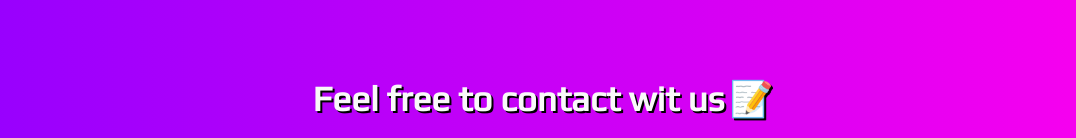
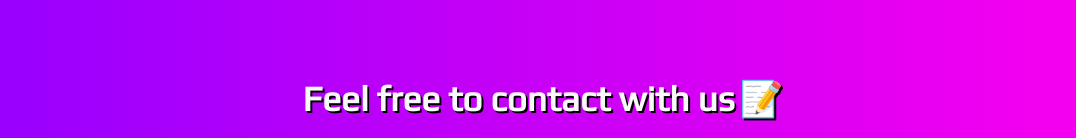
Before and after one commit to ykondrat/formsender, a website: page public/index.html in a window 1280 px wide. Shown: the part 1882-2020 px from the top of the page, without its empty margins (97-1173 px from the left). Drawn offline with Linux system fonts and the light colour scheme; some packages are replaced by stand-ins of ours.

Commit message:
change headings

```diff
--- a/public/index.html
+++ b/public/index.html
@@ -128,7 +128,7 @@
                 </section>
             </div>
             <div class="contact-block">
-                <h1>Feel free to contact wit us</h1>
+                <h1>Feel free to contact with us</h1>
                 <div class="contact">
                     <div class="formsender-logo">
                         <img src="img/form_ico.png" alt="Formsender logo">
```
